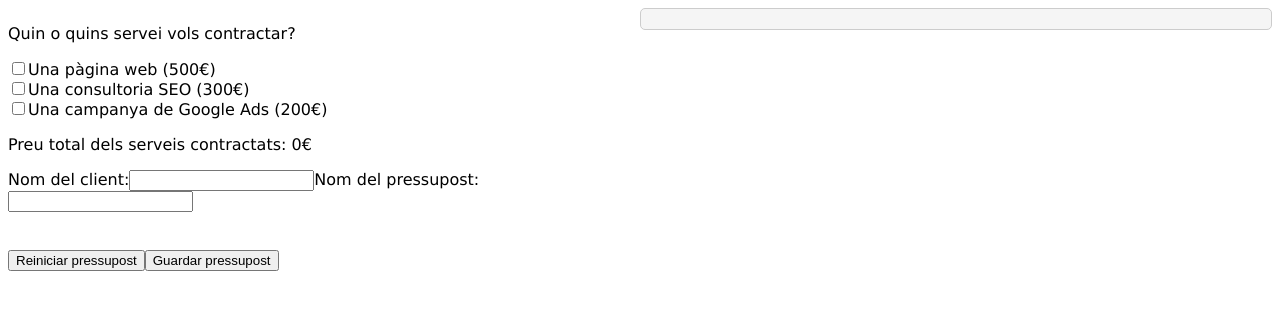
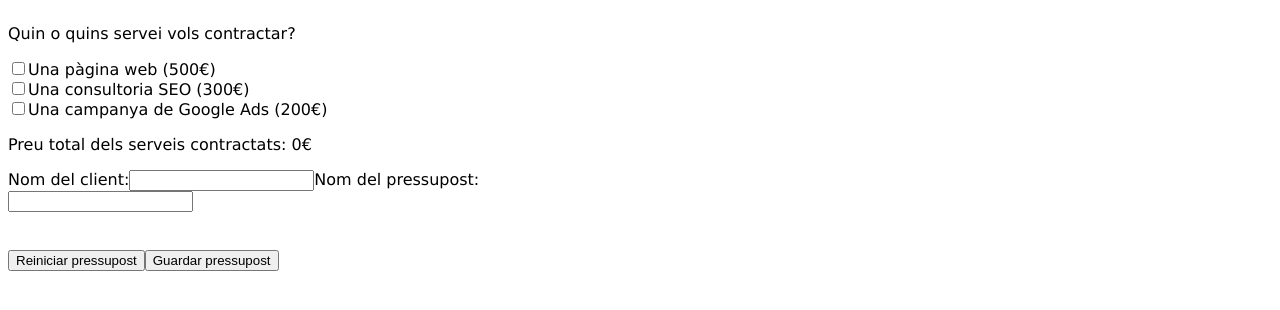
Before and after one commit to JordiAltes/Sprint7_REACT_BUDGETS, a React (Vite) app: page /Budget in a window 1280 px wide. Shown: the top 310 px of the page. Built offline with nearby package versions, Linux system fonts and the light colour scheme.

Commit message:
classe canviada

```diff
--- a/src/index.css
+++ b/src/index.css
@@ -72,11 +72,16 @@
 }
 
 .budgetList {
+  padding: 10px;
+  margin-bottom: 20px;
+}
+
+.budgetList:not(:empty) {
   background-color: #f5f5f5;
   border: 1px solid #ccc;
   border-radius: 5px;
-  padding: 10px;
-  margin-bottom: 20px;
+
+
 }
 @media (max-width: 1150px) {
   .labelMenu {
```
